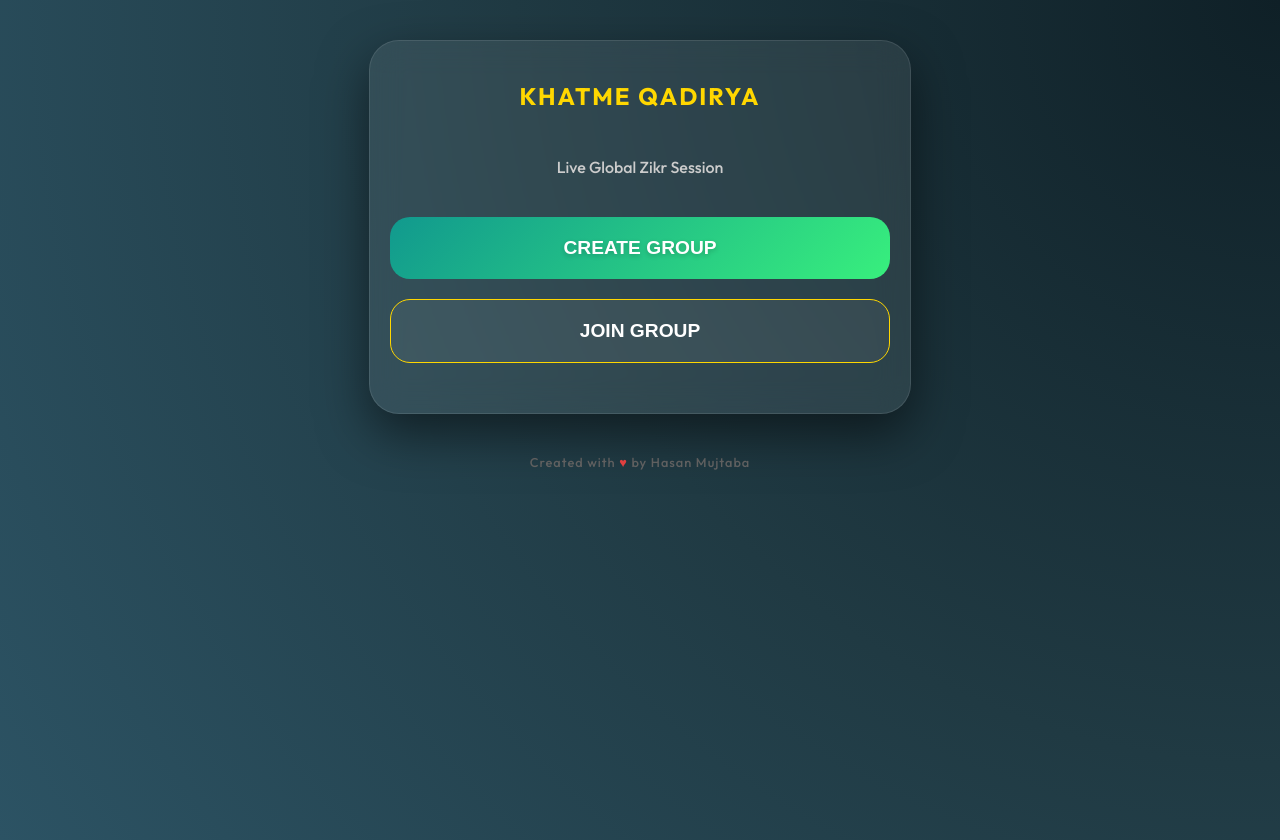
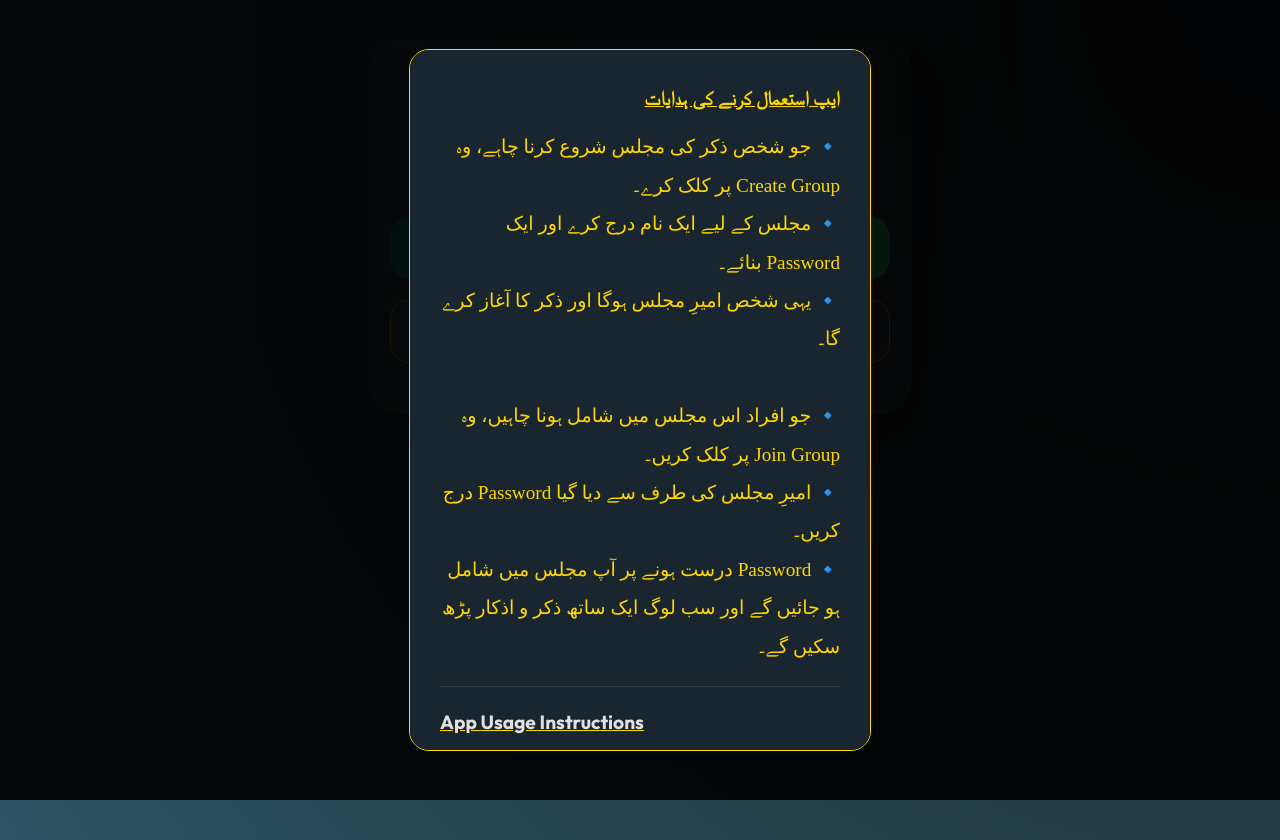
Before and after one commit to hasanmujtaba2006/majmua-aamaal, a website: page HTML/public/index.html in a window 1280 px wide. Drawn offline with nearby package versions, Linux system fonts and the light colour scheme; no server answers; a web font is replaced by a local one.

Commit message:
Added instruction modal with dual language support

```diff
--- a/HTML/public/index.html
+++ b/HTML/public/index.html
@@ -166,18 +166,41 @@
         }
         .footer-sig span { color: var(--danger); }
 
-        /* MODAL */
-        #custom-modal, #password-modal {
+        /* MODAL COMMON STYLES */
+        #custom-modal, #password-modal, #instruction-modal {
             position: fixed; top: 0; left: 0; width: 100%; height: 100%;
-            background: rgba(0,0,0,0.8); display: none; align-items: center; justify-content: center; z-index: 1000;
+            background: rgba(0,0,0,0.9); display: none; align-items: center; justify-content: center; z-index: 2000;
         }
         .modal-content {
-            background: #1a262f; border: 1px solid var(--gold); padding: 30px; border-radius: 20px; text-align: center; width: 80%; max-width: 300px;
+            background: #1a262f; border: 1px solid var(--gold); padding: 30px; border-radius: 20px; text-align: center; width: 85%; max-width: 400px;
+            max-height: 80vh; overflow-y: auto;
         }
         .modal-buttons { margin-top: 20px; display: flex; gap: 10px; }
         .modal-btn { flex: 1; padding: 10px; border-radius: 10px; border: none; cursor: pointer; font-weight: bold; }
         .modal-confirm { background: var(--gold); color: #000; }
         .modal-cancel { background: #4b5563; color: white; }
+
+        /* INSTRUCTION MODAL SPECIFIC */
+        .instr-section { margin-bottom: 20px; padding-bottom: 20px; border-bottom: 1px solid rgba(255,255,255,0.1); }
+        .instr-section:last-child { border-bottom: none; }
+        .urdu-text {
+            font-family: 'Jameel Noori Nastaleeq', serif;
+            font-size: 1.2rem;
+            line-height: 2.0;
+            text-align: right;
+            color: var(--gold);
+            direction: rtl;
+        }
+        .eng-text {
+            font-family: 'Outfit', sans-serif;
+            font-size: 0.95rem;
+            line-height: 1.6;
+            text-align: left;
+            color: #e0e0e0;
+        }
+        .instr-title {
+            font-weight: bold; margin-bottom: 10px; font-size: 1.2rem; text-decoration: underline; text-decoration-color: var(--gold);
+        }
 
         /* Back Button */
         .back-btn { background: none; border: none; color: #aaa; font-size: 0.9rem; margin-bottom: 15px; cursor: pointer; text-decoration: underline; }
@@ -257,6 +280,39 @@
     Created with <span>&hearts;</span> by Hasan Mujtaba
 </div>
 
+<div id="instruction-modal">
+    <div class="modal-content" style="text-align: left;">
+
+        <div class="instr-section">
+            <div class="urdu-text">
+                <div class="instr-title">ایپ استعمال کرنے کی ہدایات</div>
+                🔹 جو شخص ذکر کی مجلس شروع کرنا چاہے، وہ Create Group پر کلک کرے۔<br>
+                🔹 مجلس کے لیے ایک نام درج کرے اور ایک Password بنائے۔<br>
+                🔹 یہی شخص امیرِ مجلس ہوگا اور ذکر کا آغاز کرے گا۔<br><br>
+                🔹 جو افراد اس مجلس میں شامل ہونا چاہیں، وہ Join Group پر کلک کریں۔<br>
+                🔹 امیرِ مجلس کی طرف سے دیا گیا Password درج کریں۔<br>
+                🔹 Password درست ہونے پر آپ مجلس میں شامل ہو جائیں گے
+                اور سب لوگ ایک ساتھ ذکر و اذکار پڑھ سکیں گے۔
+            </div>
+        </div>
+
+        <div class="instr-section">
+            <div class="eng-text">
+                <div class="instr-title">App Usage Instructions</div>
+                🔹 The person who wants to start the Zikr session should tap <b>Create Group</b>.<br>
+                🔹 Enter a Group Name and create a Password for the session.<br>
+                🔹 This person will be the Ameer-e-Majlis and will start the Zikr.<br><br>
+                🔹 Those who want to join the session should tap <b>Join Group</b>.<br>
+                🔹 Enter the Password provided by the Ameer-e-Majlis.<br>
+                🔹 Once the password is verified, you will join the session
+                and everyone can perform Zikr together.
+            </div>
+        </div>
+
+        <button class="home-btn primary" onclick="closeInstructions()">I Understand / سمجھ گیا</button>
+    </div>
+</div>
+
 <div id="custom-modal">
     <div class="modal-content">
         <h3 id="modal-text" style="color:white; margin-top:0;">Confirm?</h3>
@@ -287,12 +343,13 @@
     let availableSessions = [];
     let selectedSessionIdForJoin = null;
 
-    // Elements - Define all potentially used elements
+    // Elements
     const landingScreen = document.getElementById('landing-screen');
     const createScreen = document.getElementById('create-screen');
     const joinScreen = document.getElementById('join-screen');
     const appScreen = document.getElementById('app-screen');
     const footerSig = document.querySelector('.footer-sig');
+    const instructionModal = document.getElementById('instruction-modal'); // New Modal
 
     const createName = document.getElementById('create-name');
     const createPass = document.getElementById('create-pass');
@@ -314,8 +371,6 @@
     const tapBtn = document.getElementById('tap-btn');
     const statusMsg = document.getElementById('status-msg');
     const adminPanel = document.getElementById('admin-panel');
-
-    // SAFE SELECTOR for the App Card
     const appCardElement = document.getElementById('app-screen');
 
     const circle = document.querySelector('.progress-ring__circle');
@@ -325,6 +380,16 @@
     if(circle) {
         circle.style.strokeDasharray = `${circumference} ${circumference}`;
         circle.style.strokeDashoffset = circumference;
+    }
+
+    // --- INSTRUCTION MODAL LOGIC ---
+    // Show instruction modal on load
+    window.addEventListener('load', () => {
+        if(instructionModal) instructionModal.style.display = 'flex';
+    });
+
+    function closeInstructions() {
+        if(instructionModal) instructionModal.style.display = 'none';
     }
 
     // --- NAVIGATION ---
```
